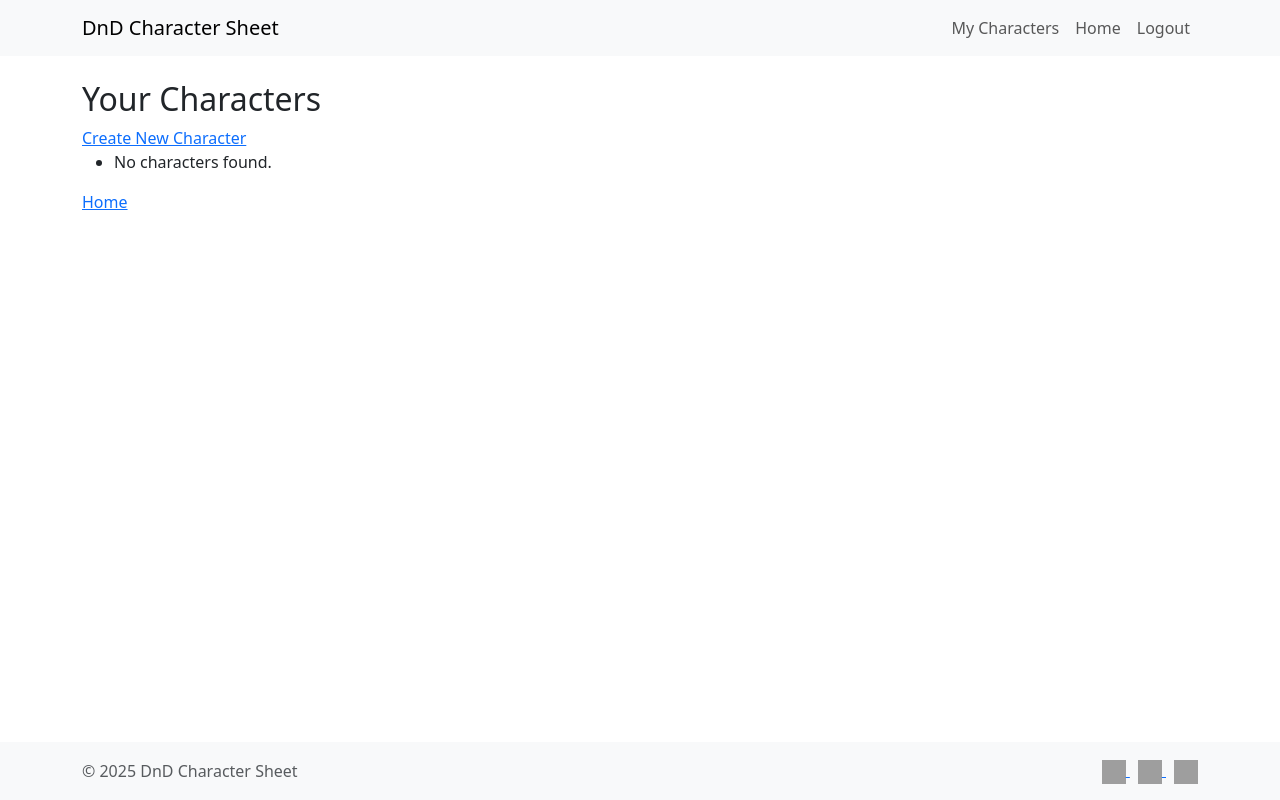
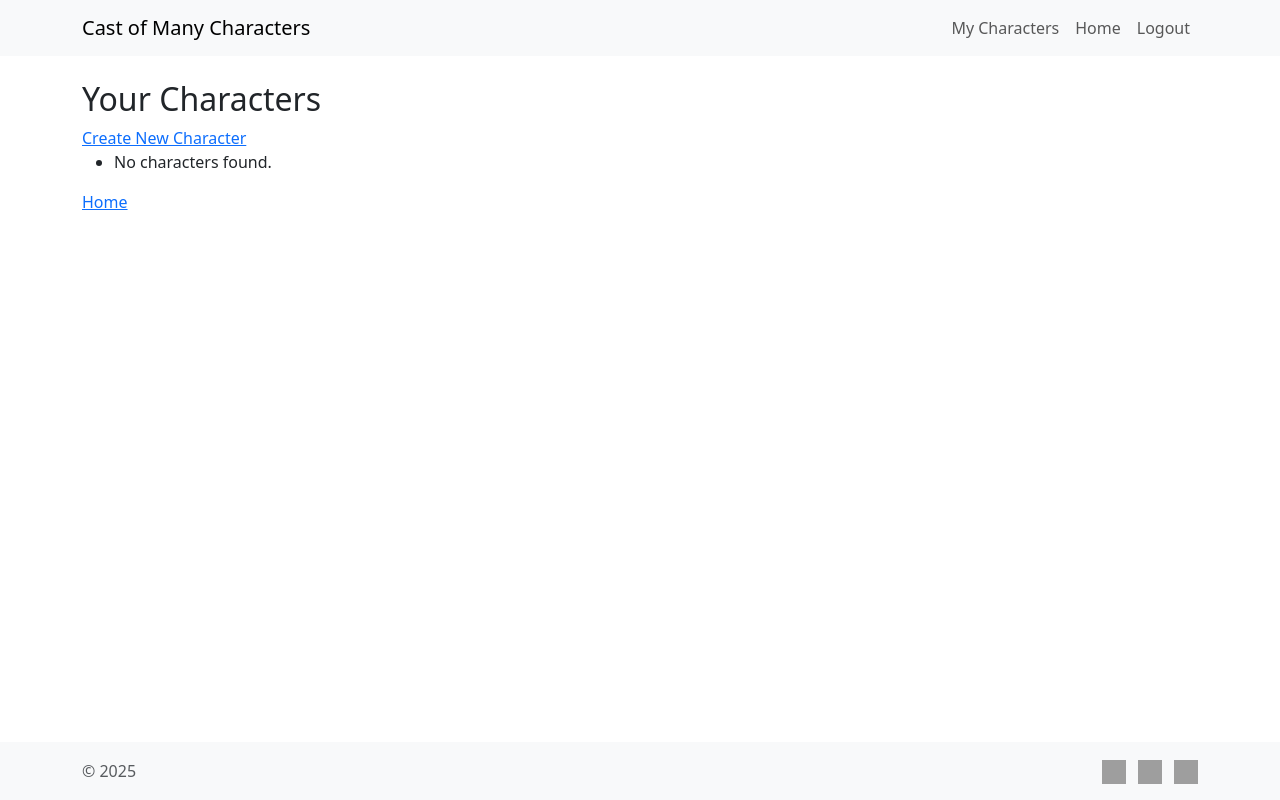
Before and after one commit to JakeSoGreat/dnd-character, a Django app: page /characters/ in a window 1280 px wide. Run offline with Django 4.2, Linux system fonts and the light colour scheme; the visitor is signed in with stand-in values (Sample User, id 1); data that the repository does not hold is empty; grey boxes are pictures that could not be loaded.

Commit message:
Update title and footer

```diff
--- a/home/templates/base.html
+++ b/home/templates/base.html
@@ -2,7 +2,7 @@
 <html lang="en">
     <head>
         <meta charset="UTF-8" />
-        <title>{% block title %}DnD Character Sheet{% endblock %}</title>
+        <title>{% block title %}Cast of Many Characters{% endblock %}</title>
         <meta name="viewport" content="width=device-width, initial-scale=1" />
         <!-- Bootstrap CSS CDN -->
         <link
@@ -16,7 +16,7 @@
         <nav class="navbar navbar-expand-lg navbar-light bg-light mb-4">
             <div class="container">
                 <a class="navbar-brand" href="{% url 'home' %}"
-                    >DnD Character Sheet</a
+                    >Cast of Many Characters</a
                 >
                 <div class="collapse navbar-collapse">
                     <ul class="navbar-nav ms-auto">
@@ -64,7 +64,7 @@
             <div
                 class="container d-flex justify-content-between align-items-center"
             >
-                <span class="text-muted">&copy; 2025 DnD Character Sheet</span>
+                <span class="text-muted">&copy; 2025</span>
                 <div>
                     <a href="https://facebook.com" target="_blank" class="me-2">
                         <img
@@ -72,8 +72,7 @@
                             alt="Facebook"
                             width="24"
                             height="24"
-                        />
-                    </a>
+                        /></a>
                     <a
                         href="https://instagram.com"
                         target="_blank"
@@ -84,16 +83,14 @@
                             alt="Instagram"
                             width="24"
                             height="24"
-                        />
-                    </a>
+                        /></a>
                     <a href="https://twitter.com" target="_blank">
                         <img
                             src="https://cdn.jsdelivr.net/npm/simple-icons@v9/icons/twitter.svg"
                             alt="Twitter"
                             width="24"
                             height="24"
-                        />
-                    </a>
+                        /></a>
                 </div>
             </div>
         </footer>
```
